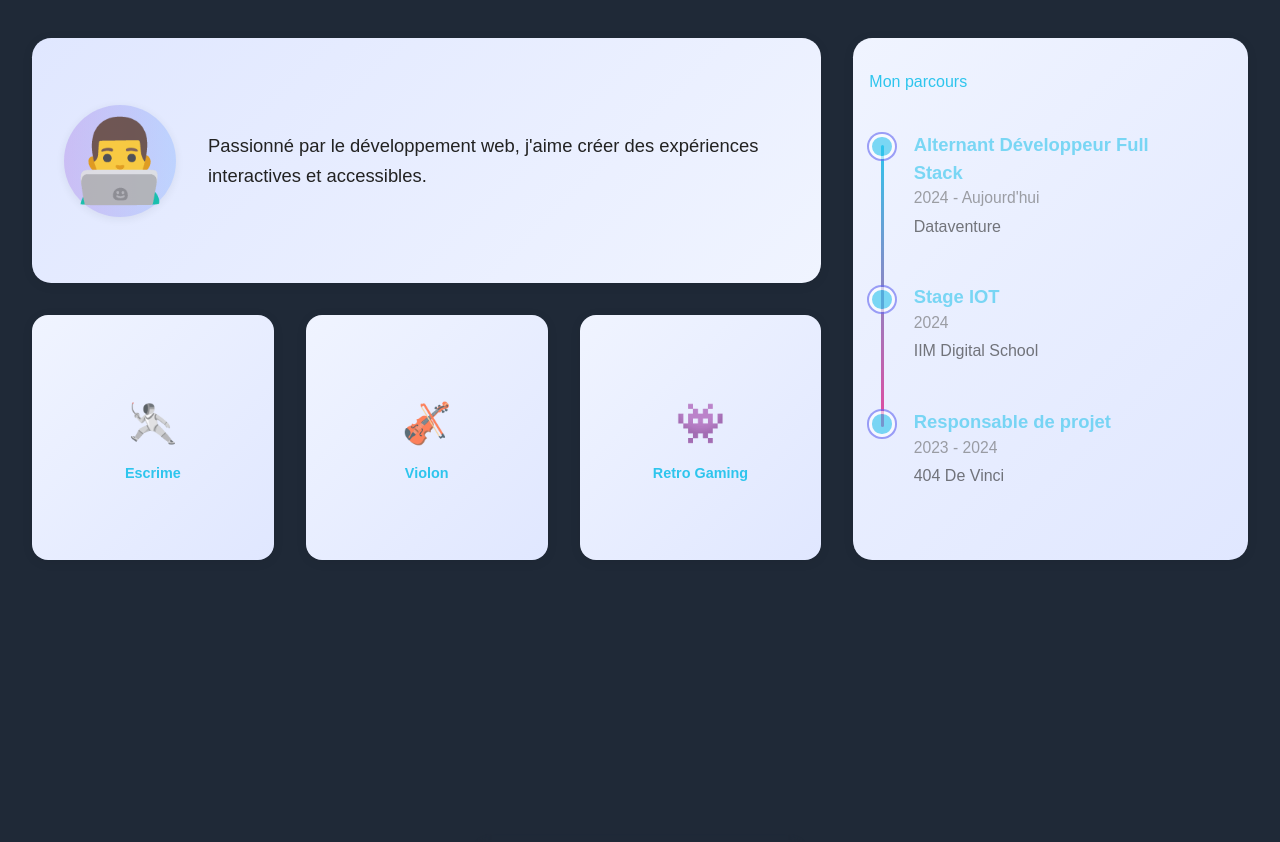
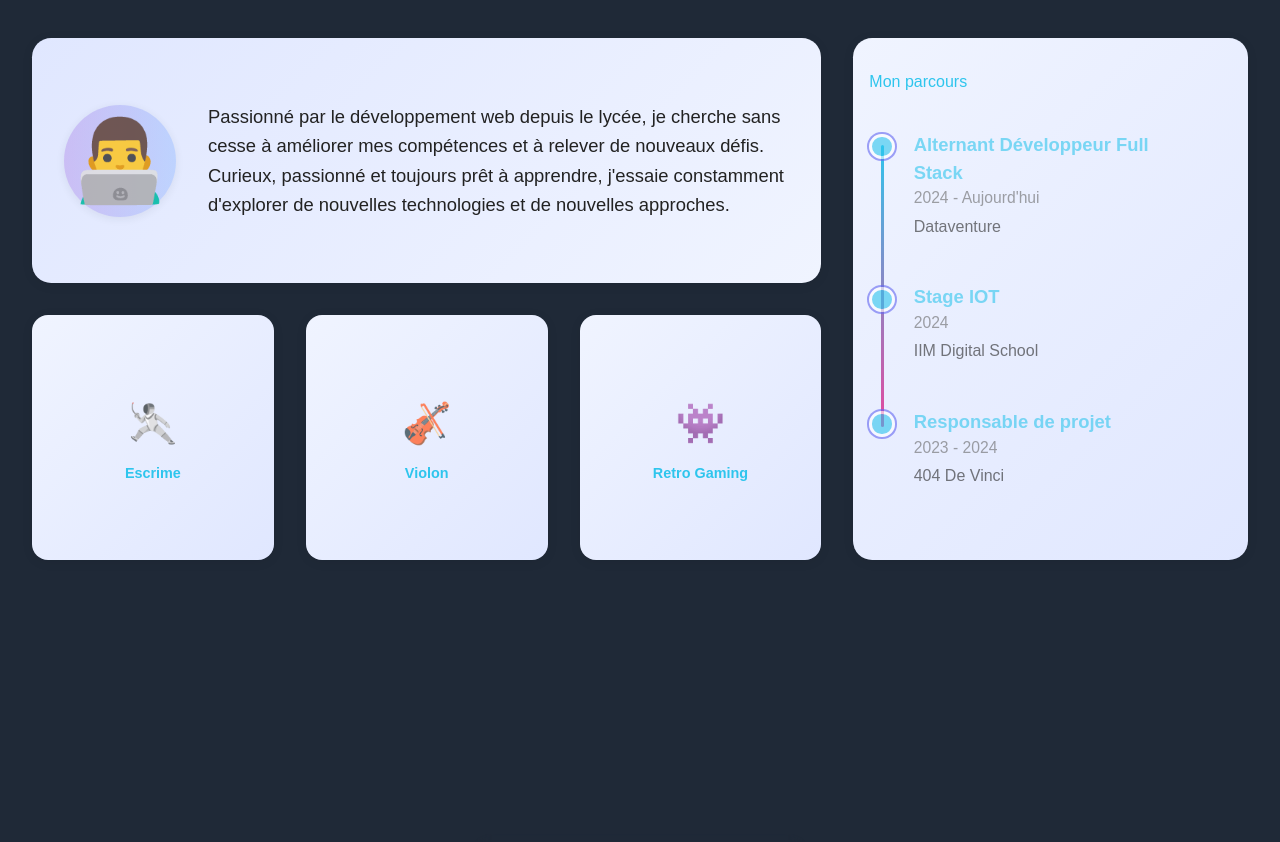
Before and after one commit to F1N3X/portfolio_2025, a React (Vite) app: page / in a window 1280 px wide. Shown: the part 1084-1926 px from the top of the page. Built offline with nearby package versions, Linux system fonts and the light colour scheme.

Commit message:
real presentation speach

```diff
--- a/src/components/About.jsx
+++ b/src/components/About.jsx
@@ -66,7 +66,9 @@ const About = () => {
                         </div>
                         <div className="about-text-grid">
                             <span className="about-short-text">
-                                Passionné par le développement web, j'aime créer des expériences interactives et accessibles.
+                                Passionné par le développement web depuis le lycée, je cherche sans cesse à améliorer mes compétences et à relever de nouveaux défis.
+                                <br/>
+                                Curieux, passionné et toujours prêt à apprendre, j'essaie constamment d'explorer de nouvelles technologies et de nouvelles approches.
                             </span>
                         </div>
                     </div>
```
